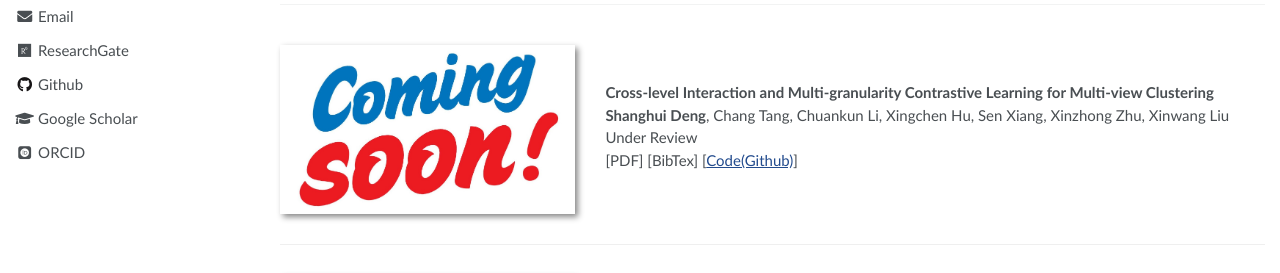
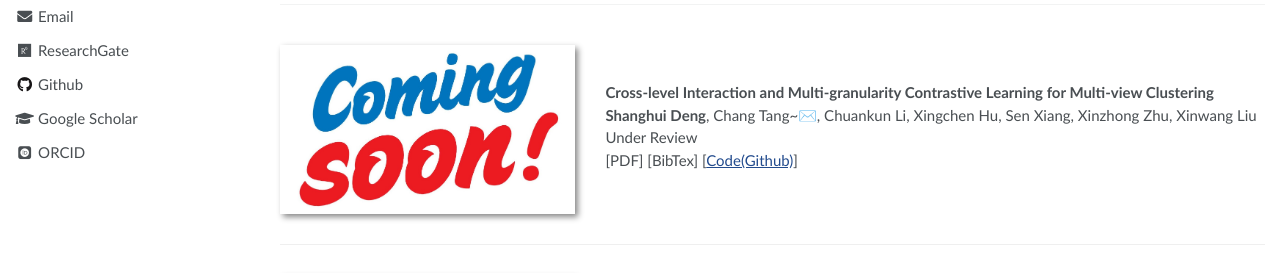
Before and after one commit to Shanghui-Deng/Shanghui-Deng.github.io, a Jekyll site: the page built from _pages/about.md, in a window 1280 px wide and 900 px high. Shown: the part 407-680 px from the top of the window. Built offline with Jekyll 4.4.1, drawn with Linux system fonts in a browser that asks for light colours; some web fonts are replaced.

```diff
--- a/_pages/about.md
+++ b/_pages/about.md
@@ -33,7 +33,7 @@ I am currently a PhD candidate at the School of [Computer Science](https://cs.cu
 <div class='paper-box-text' markdown="1">
 
 **Cross-level Interaction and Multi-granularity Contrastive Learning for Multi-view Clustering** \\
-**Shanghui Deng**, Chang Tang, Chuankun Li, Xingchen Hu, Sen Xiang, Xinzhong Zhu, Xinwang Liu\\
+**Shanghui Deng**, Chang Tang~✉️, Chuankun Li, Xingchen Hu, Sen Xiang, Xinzhong Zhu, Xinwang Liu\\
 Under Review\\
 \[PDF\] \[BibTex\] \[[Code(Github)](https://github.com/Shanghui-Deng/CLMGC)\]
 </div>
```
